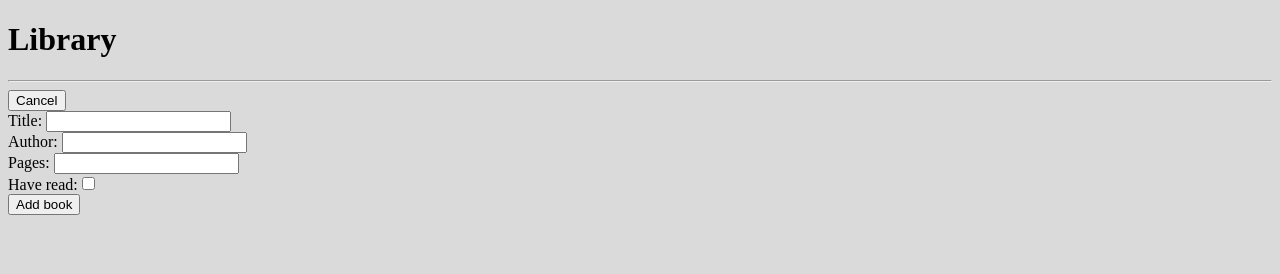
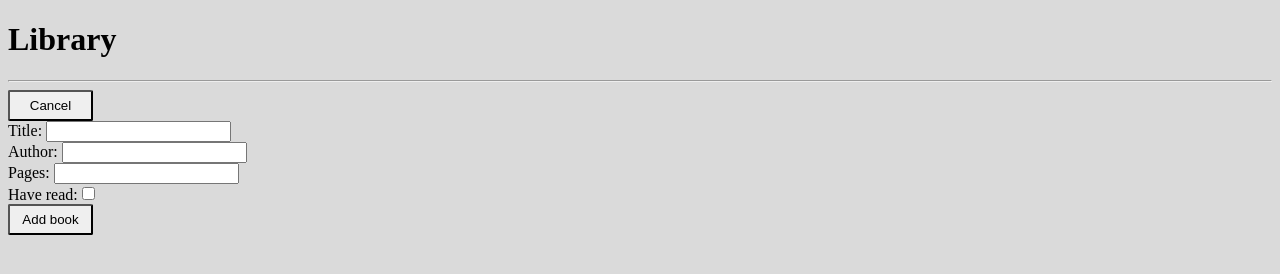
Before and after one commit to tatmil-99/library, a plain HTML site: page index.html in a window 1280 px wide. Both pictures are taken after a click on the button "New book". Drawn offline with Linux system fonts and the light colour scheme.

Commit message:
adds button styles

```diff
--- a/index.html
+++ b/index.html
@@ -12,7 +12,7 @@
     </header>
     <hr>
     <main>
-        <button class="new-book">New book</button>
+        <button class="new-book button">New book</button>
     </main>
 
     <footer></footer>
@@ -23,8 +23,8 @@
             <label for="author">Author: <input name="author" id="author" type="text"></label><br>
             <label for="pages">Pages: <input name="pages" id="pages" type="number"></label><br>
             <label for="read">Have read:<input name="read" id="read" type="checkbox"></label><br>
-            <input type="button" class="add-book" value="Add book"></input>
-            <input type="reset" class="reset-btn" value="Reset" onclick="removeResetFormBtn(this)"></input>
+            <input type="button" class="add-book button" value="Add book"></input>
+            <input type="reset" class="reset-btn button" value="Reset" onclick="removeResetFormBtn(this)"></input>
         </form>
     </div>
 
--- a/styles.css
+++ b/styles.css
@@ -12,8 +12,12 @@ body {
 
 .reset-btn {
   display: none;
+  background-color: black;
+  color: white;
 }
 
-.display-reset-btn {
-  display: block;
+.button {
+  padding: 6px 0px;
+  border-radius: 2px;
+  min-width: 85px;
 }
```
